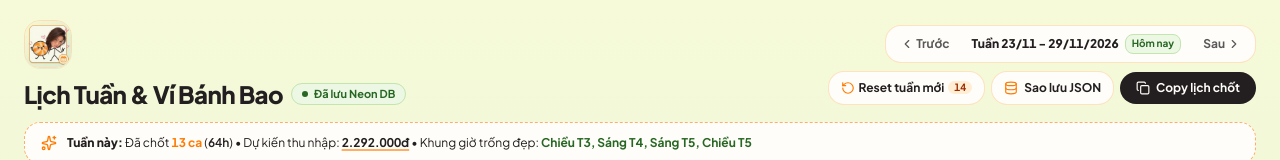
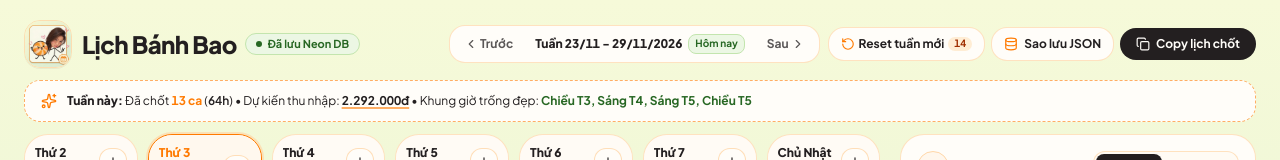
Before and after one commit to ZKNisme/quanly_lich, a Next.js app: page / in a window 1280 px wide. Shown: the top 160 px of the page. Built offline with nearby package versions, Linux system fonts and the light colour scheme; no server answers; the database is empty.

Commit message:
chore: rename app to Lich Banh Bao

```diff
--- a/src/app/layout.tsx
+++ b/src/app/layout.tsx
@@ -15,13 +15,13 @@ const jetbrainsMono = JetBrains_Mono({
 });
 
 export const metadata: Metadata = {
-  title: "Ví Bánh Bao — Lịch Tuần & Tính Lương",
+  title: "Lịch Bánh Bao — Lịch Tuần & Tính Lương",
   description:
     "Ứng dụng quản lý lịch học, soi ca làm, chống trùng lịch và tính lương Part-time chủ đề Bánh Bao Nhím.",
-  applicationName: "Ví Bánh Bao",
+  applicationName: "Lịch Bánh Bao",
   appleWebApp: {
     capable: true,
-    title: "Ví Bánh Bao",
+    title: "Lịch Bánh Bao",
     statusBarStyle: "default",
   },
   icons: {
--- a/src/app/manifest.ts
+++ b/src/app/manifest.ts
@@ -2,8 +2,8 @@ import type { MetadataRoute } from "next";
 
 export default function manifest(): MetadataRoute.Manifest {
   return {
-    name: "Lịch Tuần & Ví Bánh Bao",
-    short_name: "Ví Bánh Bao",
+    name: "Lịch Bánh Bao — Lịch Tuần & Tính Lương",
+    short_name: "Lịch Bánh Bao",
     description:
       "Quản lý lịch học, chốt ca làm & tính lương Part-time chủ đề Bánh Bao Nhím.",
     start_url: "/",
--- a/src/components/WorkspaceHeader.tsx
+++ b/src/components/WorkspaceHeader.tsx
@@ -69,7 +69,7 @@ export function WorkspaceHeader({
             <BaoNhimLogo className="h-11 w-11 sm:h-12 sm:w-12 shrink-0" />
             <div className="flex items-center gap-2 flex-wrap">
               <h1 className="text-xl sm:text-2xl font-extrabold tracking-tight text-[#231F20]">
-                Lịch Tuần & Ví Bánh Bao
+                Lịch Bánh Bao
               </h1>
               {dbSyncStatus === "offline" ? (
                 <button
```
